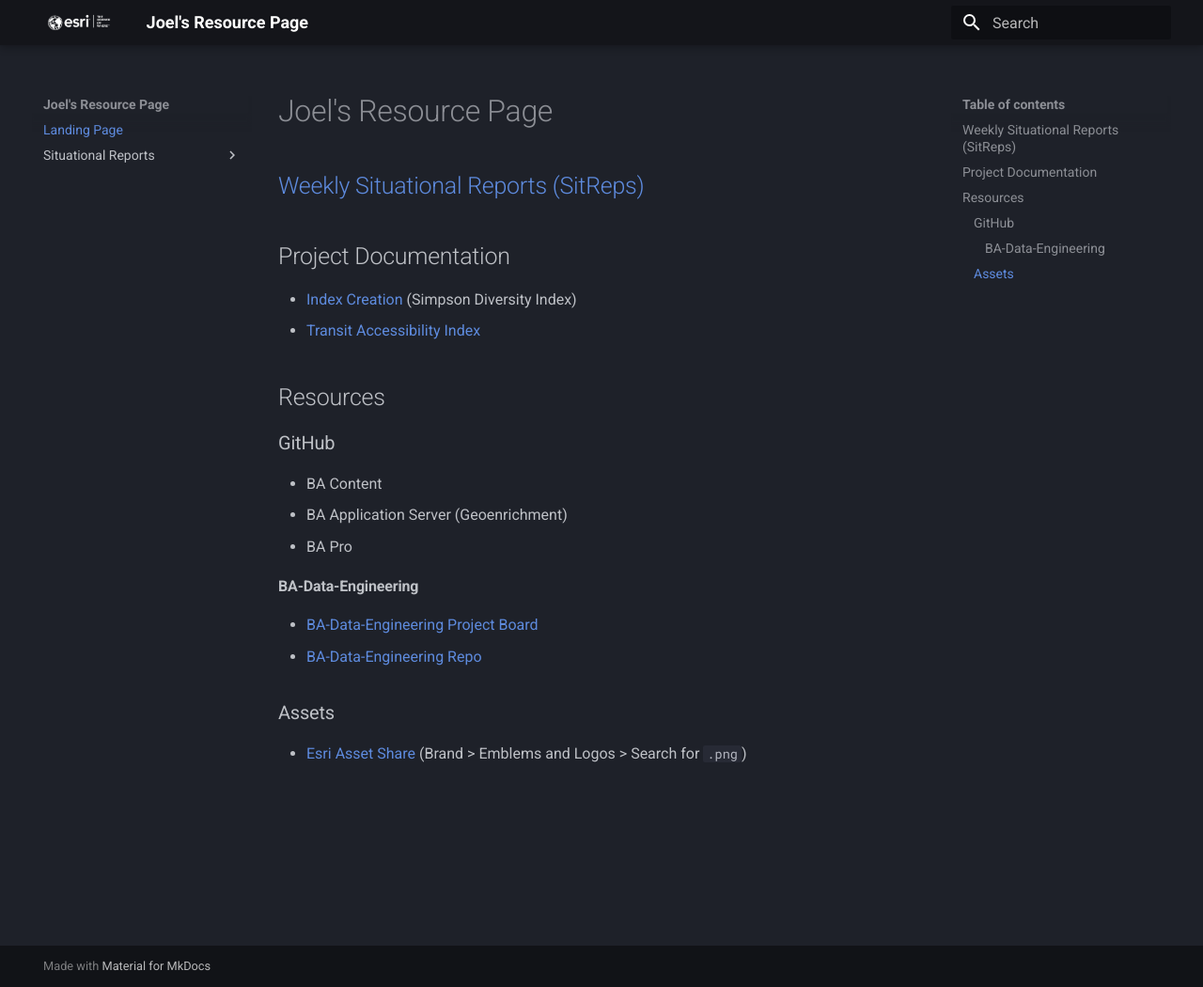
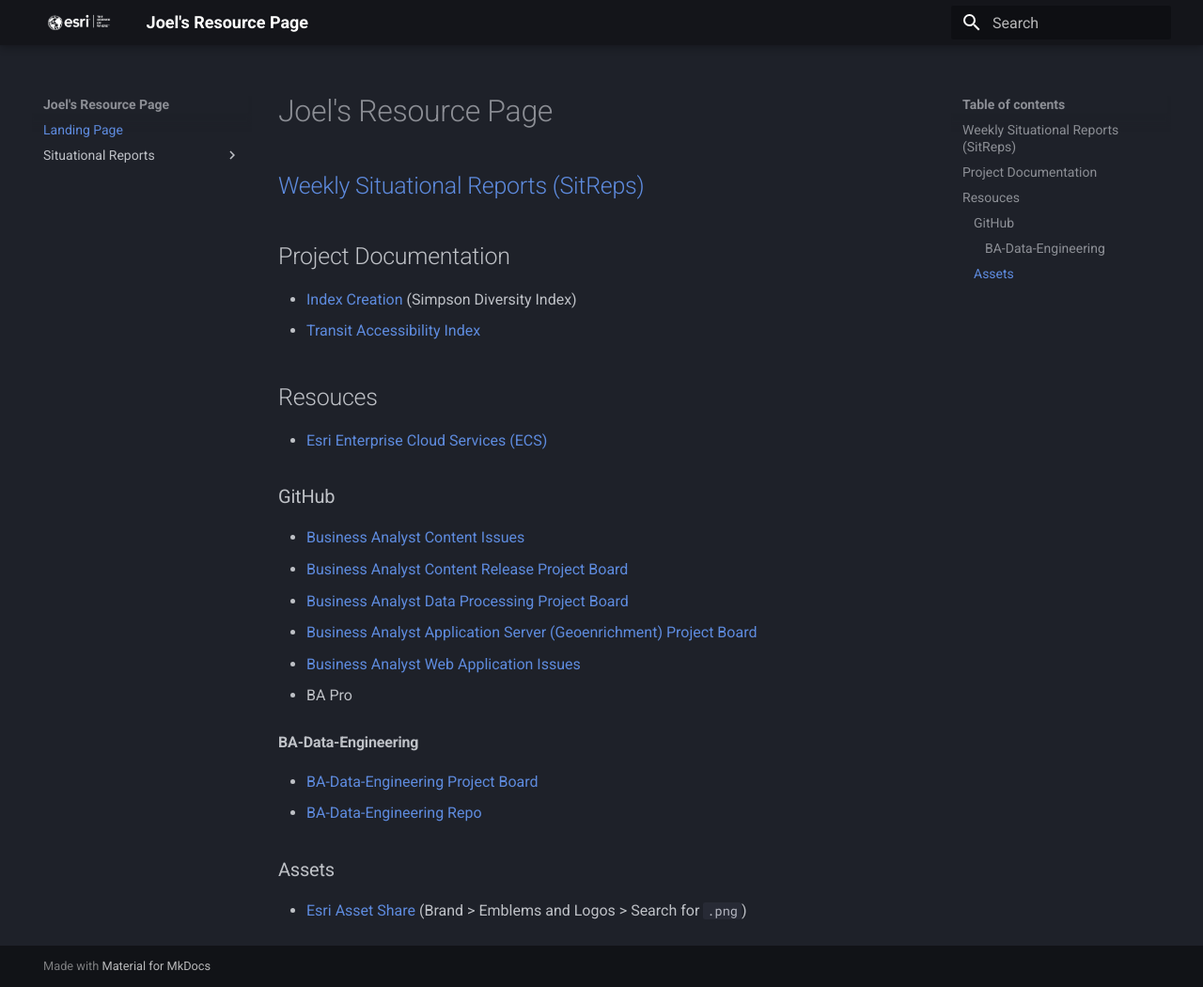
Before and after one commit to knu2xs/esri-resource-page, an MkDocs documentation site: the page built from docs/index.md, in a window 1280 px wide and 1050 px high. Shown: the whole window at 94% size. Built offline with MkDocs 1.6.1 and Material for MkDocs 9.7.7, drawn with Linux system fonts in a browser that asks for light colours.

Commit message:
update sitreps

```diff
--- a/docs/index.md
+++ b/docs/index.md
@@ -7,12 +7,18 @@
 - [Index Creation](http://alienjoel/index-creation) (Simpson Diversity Index)
 - [Transit Accessibility Index](http://alienjoel/transit-accessibility-index)
 
-## Resources
+## Resouces
+
+- [Esri Enterprise Cloud Services (ECS)](https://ecsprd.esri.com/)
 
 ### GitHub
 
-- BA Content
-- BA Application Server (Geoenrichment)
+- [Business Analyst Content Issues](https://github.com/ArcGIS/business-analyst-content/issues)
+- [Business Analyst Content Release Project Board](https://github.com/orgs/ArcGIS/projects/68/views/6)
+- [Business Analyst Data Processing Project Board](https://github.com/orgs/ArcGIS/projects/163/views/1)
+- [Business Analyst Application Server (Geoenrichment) Project Board](https://github.com/orgs/ArcGIS/projects/23)
+- [Business Analyst Web Application Issues](https://github.com/ArcGIS/business-analyst-webapp/issues)
+
 - BA Pro
 
 #### BA-Data-Engineering
```
